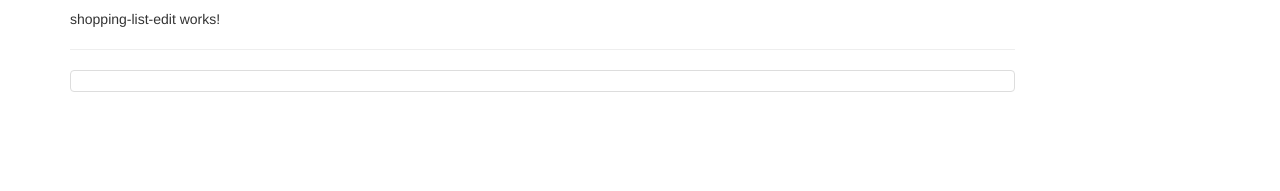
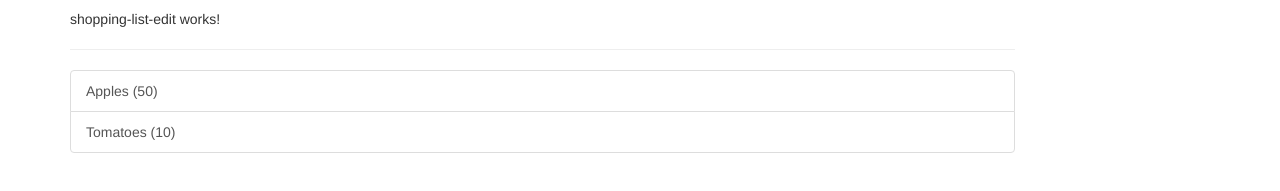
Before and after one commit to Steve-Stranczek/ShoppingListAngularApp, an Angular app: page / in a window 1280 px wide. Shown: the part 239-430 px from the top of the page. Built offline with nearby package versions, Linux system fonts and the light colour scheme.

Commit message:
Ingredient in the shopping-list html

```diff
--- a/src/app/ShoppingList/shopping-list/shopping-list.component.html
+++ b/src/app/ShoppingList/shopping-list/shopping-list.component.html
@@ -3,7 +3,12 @@
         <app-shopping-list-edit></app-shopping-list-edit>
         <hr>
         <ul class="list-group">
-            <a class="list-group-item" style="cursor: pointer"></a>
+        <a
+            class="list-group-item"
+            style="cursor: pointer"
+            *ngFor="let ingredient of ingredients">
+            {{ingredient.name}} ({{ingredient.amount}})
+         </a>
         </ul>
     </div>
 </div>
```
